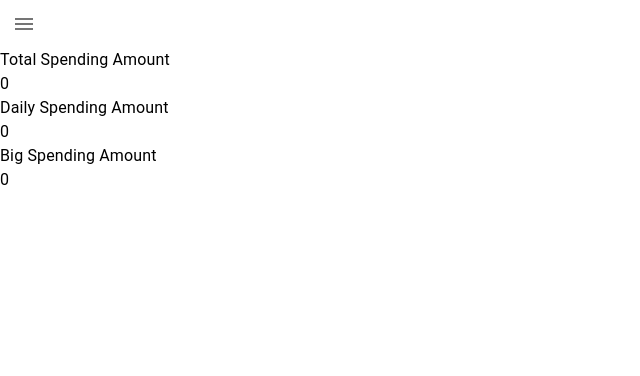
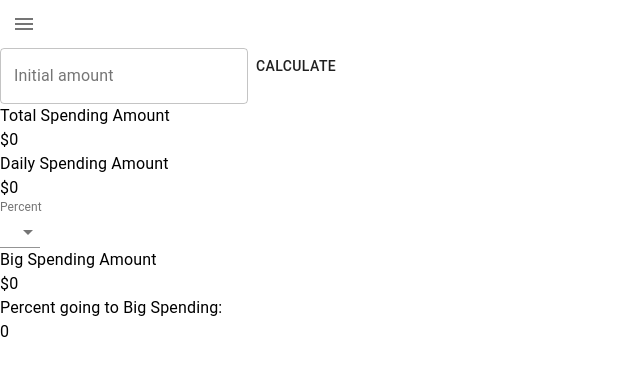
Before and after one commit to Lewis-Hamilton/budget, a React (Create React App) app: page /spending in a window 1280 px wide. Shown: the top 376 px of the page, without its empty margins (0-640 px from the left). Built offline with nearby package versions, Linux system fonts and the light colour scheme.

Commit message:
can select percentage on spending page

```diff
--- a/src/components/spending.js
+++ b/src/components/spending.js
@@ -1,24 +1,69 @@
 import React, { useState } from "react";
 import Grid from "@material-ui/core/Grid";
 import Typography from "@material-ui/core/Typography";
+import TextField from "@material-ui/core/TextField";
+import Button from "@material-ui/core/Button";
+import Select from "@material-ui/core/Select";
+import MenuItem from "@material-ui/core/MenuItem";
+import InputLabel from "@material-ui/core/InputLabel";
+import FormControl from "@material-ui/core/FormControl";
 
 export default function Spending() {
+  const [initialAmount, setInitialAmount] = useState(0);
   const [totalSpending, setTotalSpending] = useState(0);
-  const [dailySpending, setDailypending] = useState(0);
+  const [dailySpending, setDailySpending] = useState(0);
   const [bigSpending, setBigSpending] = useState(0);
+  const [percentDailySpending, setPercentDailySpending] = useState(0);
+  const [percentBigSpending, setPercentBigSpending] = useState(0);
+
+  const calculateSpending = () => {
+    setPercentBigSpending(1 - percentDailySpending);
+    setTotalSpending(initialAmount);
+    setDailySpending(initialAmount * percentDailySpending);
+    setBigSpending(initialAmount * percentBigSpending);
+  };
+
   return (
     <Grid>
       <Grid item>
+        <TextField
+          label="Initial amount"
+          variant="outlined"
+          onChange={(e) => setInitialAmount(e.target.value)}
+        ></TextField>
+        <Button onClick={() => calculateSpending()}>Calculate</Button>
+      </Grid>
+      <Grid item>
         <Typography>Total Spending Amount</Typography>
-        <Typography>{totalSpending}</Typography>
+        <Typography>${totalSpending}</Typography>
       </Grid>
       <Grid item>
         <Typography>Daily Spending Amount</Typography>
-        <Typography>{dailySpending}</Typography>
+        <Typography>${dailySpending}</Typography>
+        <FormControl>
+          <InputLabel>Percent</InputLabel>
+          <Select
+            value={percentDailySpending}
+            onChange={(e) => setPercentDailySpending(e.target.value)}
+          >
+            <MenuItem value={0.1}>10%</MenuItem>
+            <MenuItem value={0.2}>20%</MenuItem>
+            <MenuItem value={0.3}>30%</MenuItem>
+            <MenuItem value={0.4}>40%</MenuItem>
+            <MenuItem value={0.5}>50%</MenuItem>
+            <MenuItem value={0.6}>60%</MenuItem>
+            <MenuItem value={0.7}>70%</MenuItem>
+            <MenuItem value={0.8}>80%</MenuItem>
+            <MenuItem value={0.9}>90%</MenuItem>
+            <MenuItem value={1}>100%</MenuItem>
+          </Select>
+        </FormControl>
       </Grid>
       <Grid item>
         <Typography>Big Spending Amount</Typography>
-        <Typography>{bigSpending}</Typography>
+        <Typography>${bigSpending}</Typography>
+        <Typography>Percent going to Big Spending:</Typography>
+        <Typography>{percentBigSpending}</Typography>
       </Grid>
     </Grid>
   );
```
